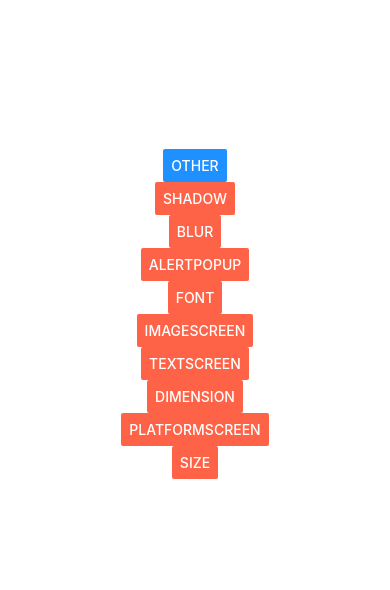
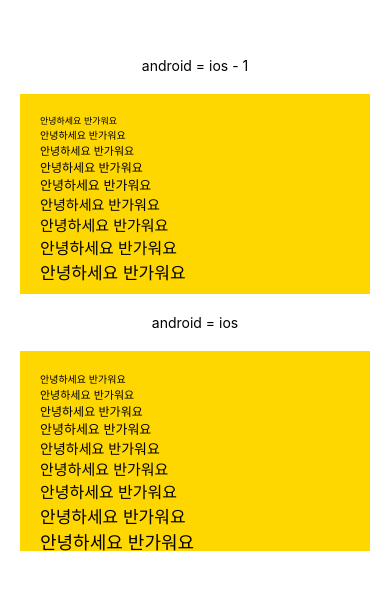
Before and after one commit to socratone/react-native-example, a React Native app: screen /FontSize in a window 390 px wide. Shown: the part 108-698 px from the top of the page. Built offline with nearby package versions, Linux system fonts and the light colour scheme.

Commit message:
feat: 기기별 font size 비교

```diff
--- a/App.tsx
+++ b/App.tsx
@@ -14,6 +14,7 @@ import TextScreen from './screens/TextScreen';
 import Dimension from './screens/Dimension';
 import PlatformScreen from './screens/PlatformScreen';
 import Size from './screens/Size';
+import FontSize from './screens/FontSize';
 
 export type StackParamList = {
   Home: undefined;
@@ -27,6 +28,7 @@ export type StackParamList = {
   Dimension: undefined;
   PlatformScreen: undefined;
   Size: undefined;
+  FontSize: undefined;
 };
 
 const Stack = createNativeStackNavigator();
@@ -62,6 +64,11 @@ export default function App() {
           component={Size}
           options={{ headerShown: false }}
         />
+        <Stack.Screen
+          name="FontSize"
+          component={FontSize}
+          options={{ headerShown: false }}
+        />
       </Stack.Navigator>
     </NavigationContainer>
   );
--- /dev/null
+++ b/screens/FontSize.tsx
@@ -0,0 +1,177 @@
+import { StyleSheet, View, Text, Platform } from 'react-native';
+import { NativeStackScreenProps } from '@react-navigation/native-stack';
+import { StackParamList } from '../App';
+
+type Props = NativeStackScreenProps<StackParamList, 'Size'>;
+
+const FontSize = (props: Props) => {
+  return (
+    <View style={styles.container}>
+      <Text style={styles.title}>android = ios - 1</Text>
+      <View style={styles.textContainer}>
+        <Text
+          style={{
+            fontSize: Platform.OS === 'android' ? 10 : 9,
+            ...styles.text,
+          }}
+        >
+          안녕하세요 반가워요
+        </Text>
+        <Text
+          style={{
+            fontSize: Platform.OS === 'android' ? 11 : 10,
+            ...styles.text,
+          }}
+        >
+          안녕하세요 반가워요
+        </Text>
+        <Text
+          style={{
+            fontSize: Platform.OS === 'android' ? 12 : 11,
+            ...styles.text,
+          }}
+        >
+          안녕하세요 반가워요
+        </Text>
+        <Text
+          style={{
+            fontSize: Platform.OS === 'android' ? 13 : 12,
+            ...styles.text,
+          }}
+        >
+          안녕하세요 반가워요
+        </Text>
+        <Text
+          style={{
+            fontSize: Platform.OS === 'android' ? 14 : 13,
+            ...styles.text,
+          }}
+        >
+          안녕하세요 반가워요
+        </Text>
+        <Text
+          style={{
+            fontSize: Platform.OS === 'android' ? 15 : 14,
+            ...styles.text,
+          }}
+        >
+          안녕하세요 반가워요
+        </Text>
+        <Text
+          style={{
+            fontSize: Platform.OS === 'android' ? 16 : 15,
+            ...styles.text,
+          }}
+        >
+          안녕하세요 반가워요
+        </Text>
+        <Text
+          style={{
+            fontSize: Platform.OS === 'android' ? 17 : 16,
+            ...styles.text,
+          }}
+        >
+          안녕하세요 반가워요
+        </Text>
+        <Text
+          style={{
+            fontSize: Platform.OS === 'android' ? 18 : 17,
+            ...styles.text,
+          }}
+        >
+          안녕하세요 반가워요
+        </Text>
+      </View>
+
+      <Text style={styles.title}>android = ios</Text>
+      <View style={styles.textContainer}>
+        <Text
+          style={{
+            fontSize: 10,
+          }}
+        >
+          안녕하세요 반가워요
+        </Text>
+        <Text
+          style={{
+            fontSize: 11,
+          }}
+        >
+          안녕하세요 반가워요
+        </Text>
+        <Text
+          style={{
+            fontSize: 12,
+          }}
+        >
+          안녕하세요 반가워요
+        </Text>
+        <Text
+          style={{
+            fontSize: 13,
+          }}
+        >
+          안녕하세요 반가워요
+        </Text>
+        <Text
+          style={{
+            fontSize: 14,
+          }}
+        >
+          안녕하세요 반가워요
+        </Text>
+        <Text
+          style={{
+            fontSize: 15,
+          }}
+        >
+          안녕하세요 반가워요
+        </Text>
+        <Text
+          style={{
+            fontSize: 16,
+          }}
+        >
+          안녕하세요 반가워요
+        </Text>
+        <Text
+          style={{
+            fontSize: 17,
+          }}
+        >
+          안녕하세요 반가워요
+        </Text>
+        <Text
+          style={{
+            fontSize: 18,
+          }}
+        >
+          안녕하세요 반가워요
+        </Text>
+      </View>
+    </View>
+  );
+};
+
+const styles = StyleSheet.create({
+  container: {
+    flex: 1,
+    justifyContent: 'center',
+    backgroundColor: 'white',
+  },
+  title: {
+    textAlign: 'center',
+  },
+  textContainer: {
+    padding: 20,
+    backgroundColor: 'gold',
+    height: 200,
+    margin: 20,
+  },
+  text: {
+    includeFontPadding: false,
+    textAlignVertical: 'center',
+  },
+});
+
+export default FontSize;
--- a/screens/Home.tsx
+++ b/screens/Home.tsx
@@ -58,6 +58,11 @@ const Home = (props: Props) => {
         onPress={() => props.navigation.navigate('Size')}
         color={colors.secondary}
       />
+      <Button
+        title="FontSize"
+        onPress={() => props.navigation.navigate('FontSize')}
+        color={colors.secondary}
+      />
     </View>
   );
 };
```
